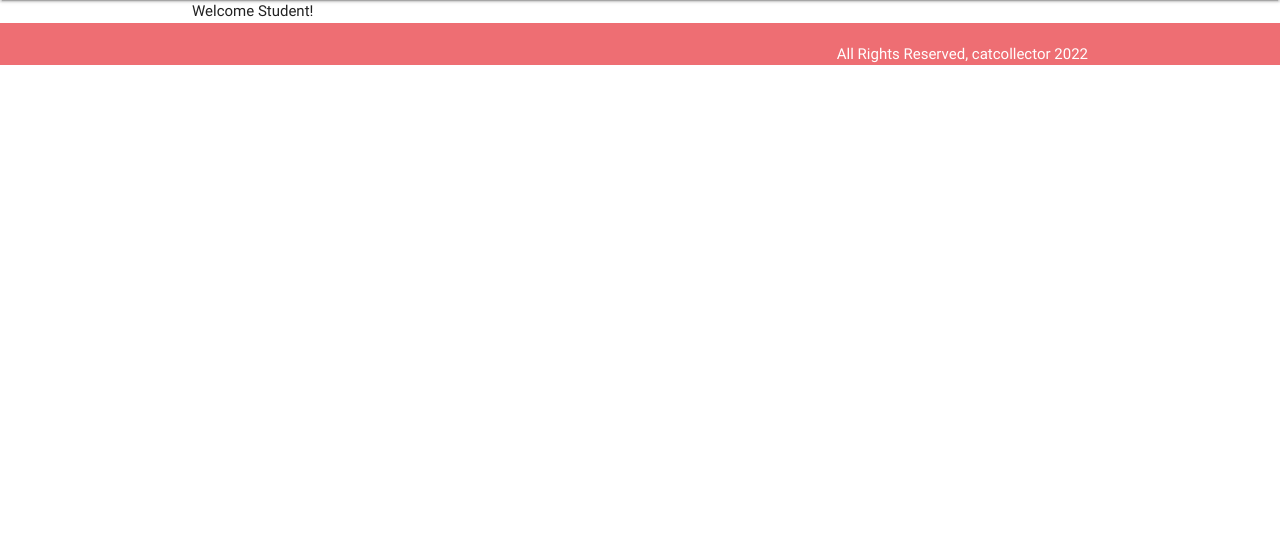
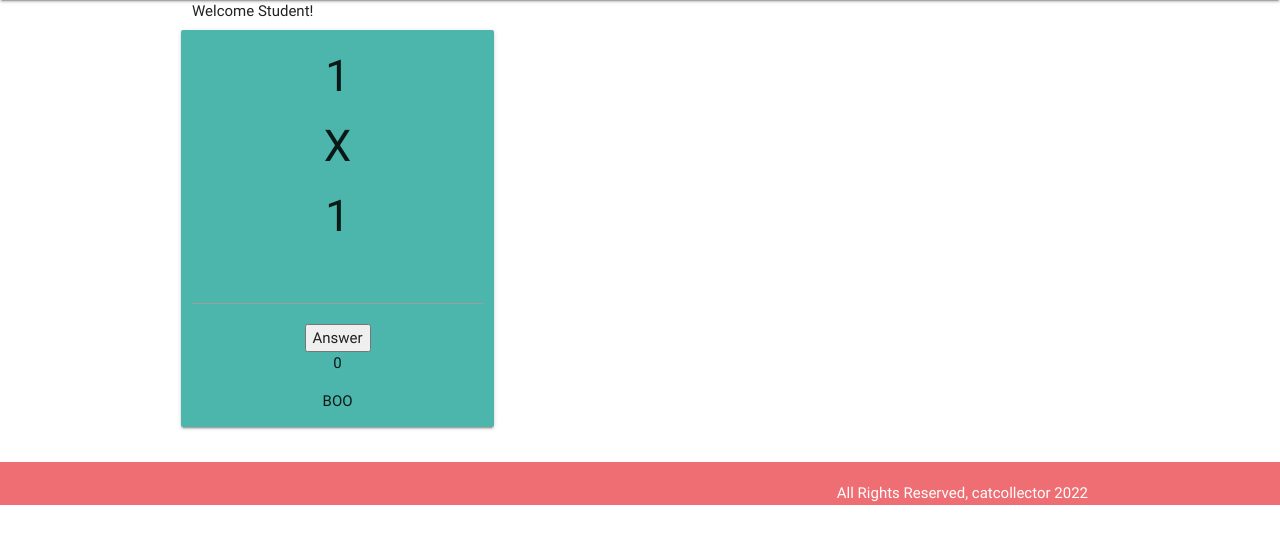
Before and after one commit to johnzwiss/Capstone-Project, a Django app: page /student/game in a window 1280 px wide. Shown: the part 64-608 px from the top of the page. Run offline with Django 3.2, Linux system fonts and the light colour scheme.

Commit message:
game started

```diff
--- a/capstone_project/lessons.py
+++ b/capstone_project/main_app/lessons.py
@@ -78,7 +78,7 @@ b = [
     },
 ]
 
-b = [
+c = [
     {
         'num1': 3,
         'num2': 1
--- a/capstone_project/main_app/templates/student/game.html
+++ b/capstone_project/main_app/templates/student/game.html
@@ -1,5 +1,22 @@
 {% extends 'base.html' %}
 {% block content %}
     Welcome Student!
-
+    <div class="container row center-align">
+          <div class="card teal lighten-2 col s6">
+              <h3> {{lesson.0.num1}} </h3>
+              <h3>X</h3>
+              <h3>{{lesson.0.num2}}</h3>
+              <form type="submit" action="" method = "POST" >
+                {% csrf_token %}
+                <input  id="answer" type="text" name="answer"  placeholder="" >
+                <button id="submit" type="submit" >Answer</button>
+            </form>
+            {{answer}}
+            {% if answer == '1'%}
+                <p>Correct!</p>
+            {% else %}
+                <p>BOO</p>
+            {%endif%}
+          </div>
+      </div>
 {% endblock %}
--- a/capstone_project/main_app/views.py
+++ b/capstone_project/main_app/views.py
@@ -8,6 +8,7 @@ from django.contrib.auth.decorators import login_required
 from django.utils.decorators import method_decorator
 from .forms import LoginForm
 from .models import Student, Classroom
+from .lessons import a,b,c,d,e,f,g,h,i
 
 # Create your views here.
 
@@ -70,4 +71,15 @@ def signup_view(request):
 # game view
 
 def game(request):
-    return render (request, 'student/game.html')
+    answer = 0
+    if request.method == 'POST':
+        answer = request.POST['answer']
+        print("THIS IS THE REQUEST #############")
+        print(request.POST['answer'])
+
+    lesson = a
+    n = 0
+
+   ## print(lesson)
+    print(request)
+    return render (request, 'student/game.html', {'lesson' : lesson, 'n': n, 'answer' : answer})
```
